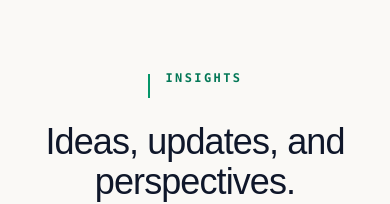
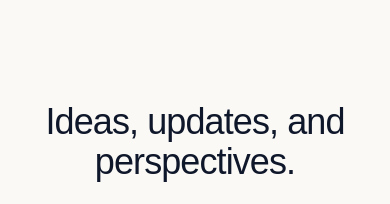
Before and after one commit to bante27/sador-group-website, a React (Vite) app: page /news in a window 390 px wide. Shown: the part 318-522 px from the top of the page. Built offline with nearby package versions, Linux system fonts and the light colour scheme.

Commit message:
update the gap

```diff
--- a/src/features/insights/components/InsightsHero.tsx
+++ b/src/features/insights/components/InsightsHero.tsx
@@ -5,8 +5,6 @@ import rocketAnimation from '../../../assets/animations/Businessman rocket.json'
 
 export const InsightsHero: React.FC = () => {
     const containerRef = useRef<HTMLDivElement>(null);
-    const lineRef = useRef<HTMLDivElement>(null);
-    const eyebrowRef = useRef<HTMLSpanElement>(null);
     const headingRef = useRef<HTMLHeadingElement>(null);
     const descRef = useRef<HTMLParagraphElement>(null);
     const dividerRef = useRef<HTMLHRElement>(null);
@@ -15,10 +13,9 @@ export const InsightsHero: React.FC = () => {
         const ctx = gsap.context(() => {
             const prefersReducedMotion = window.matchMedia('(prefers-reduced-motion: reduce)').matches;
             if (prefersReducedMotion) {
-                gsap.set([lineRef.current, eyebrowRef.current, headingRef.current, descRef.current, dividerRef.current], {
+                gsap.set([headingRef.current, descRef.current, dividerRef.current], {
                     opacity: 1,
                     y: 0,
-                    scaleY: 1,
                     scaleX: 1,
                 });
                 return;
@@ -27,22 +24,10 @@ export const InsightsHero: React.FC = () => {
             const tl = gsap.timeline({ defaults: { ease: 'power3.out' } });
 
             tl.fromTo(
-                lineRef.current,
-                { scaleY: 0, transformOrigin: 'top' },
-                { scaleY: 1, duration: 0.6 }
+                headingRef.current,
+                { opacity: 0, y: 25 },
+                { opacity: 1, y: 0, duration: 0.7 }
             )
-                .fromTo(
-                    eyebrowRef.current,
-                    { opacity: 0, y: 15 },
-                    { opacity: 1, y: 0, duration: 0.5 },
-                    '-=0.4'
-                )
-                .fromTo(
-                    headingRef.current,
-                    { opacity: 0, y: 25 },
-                    { opacity: 1, y: 0, duration: 0.7 },
-                    '-=0.3'
-                )
                 .fromTo(
                     descRef.current,
                     { opacity: 0, y: 20 },
@@ -61,7 +46,7 @@ export const InsightsHero: React.FC = () => {
     }, []);
 
     return (
-        <div ref={containerRef} className="pt-24 pb-16 px-6 md:px-12 max-w-7xl mx-auto">
+        <div ref={containerRef} className="pt-32 pb-16 px-6 md:px-12 max-w-7xl mx-auto">
             <div className="grid grid-cols-1 lg:grid-cols-12 gap-8 items-center mb-12">
                 <div className="lg:col-span-4 flex items-center justify-center lg:justify-start">
                     <div className="w-full max-w-[320px] h-[260px] flex items-center justify-center">
@@ -75,16 +60,6 @@ export const InsightsHero: React.FC = () => {
                 </div>
 
                 <div className="lg:col-span-8 text-center lg:text-left flex flex-col items-center lg:items-start">
-                    <div className="flex items-start gap-4 mb-6">
-                        <div ref={lineRef} className="w-[2px] h-6 bg-emerald-600 mt-1" />
-                        <span
-                            ref={eyebrowRef}
-                            className="text-xs uppercase tracking-[0.2em] font-semibold text-emerald-700 font-mono"
-                        >
-                            INSIGHTS
-                        </span>
-                    </div>
-
                     <h1
                         ref={headingRef}
                         className="text-4xl md:text-6xl font-light text-slate-900 tracking-tight max-w-4xl mb-6 leading-[1.1]"
```
